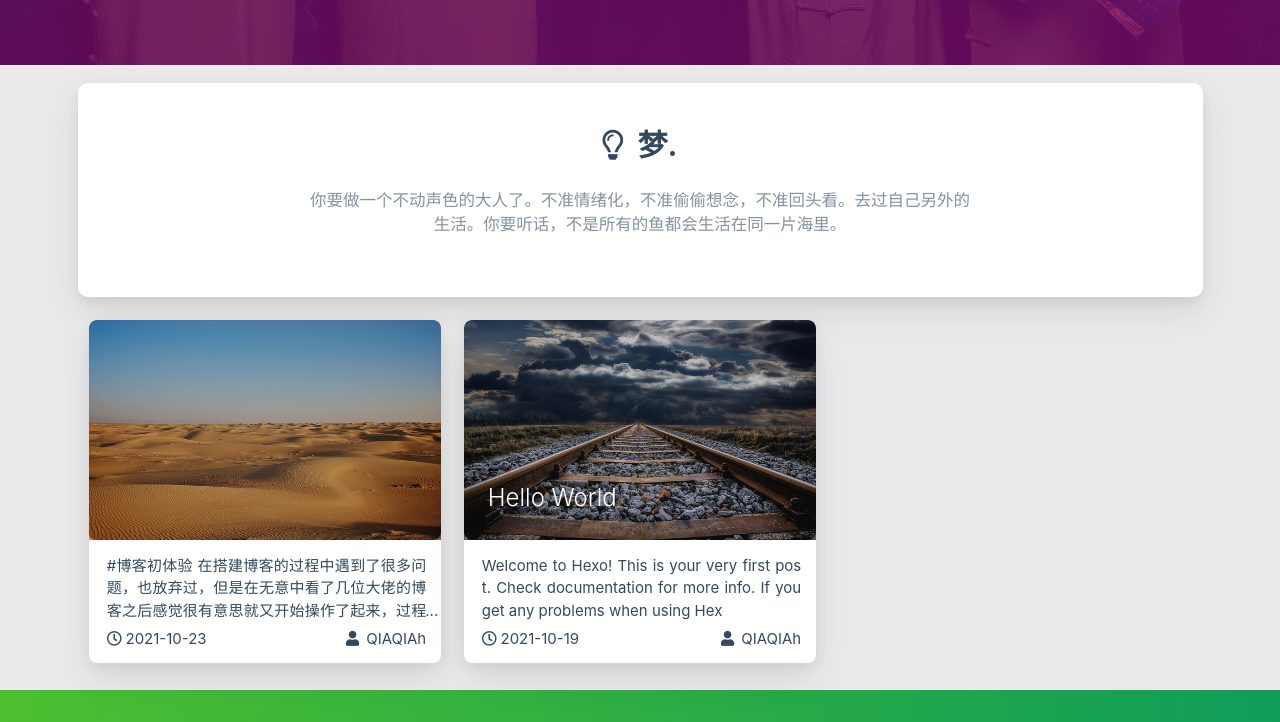
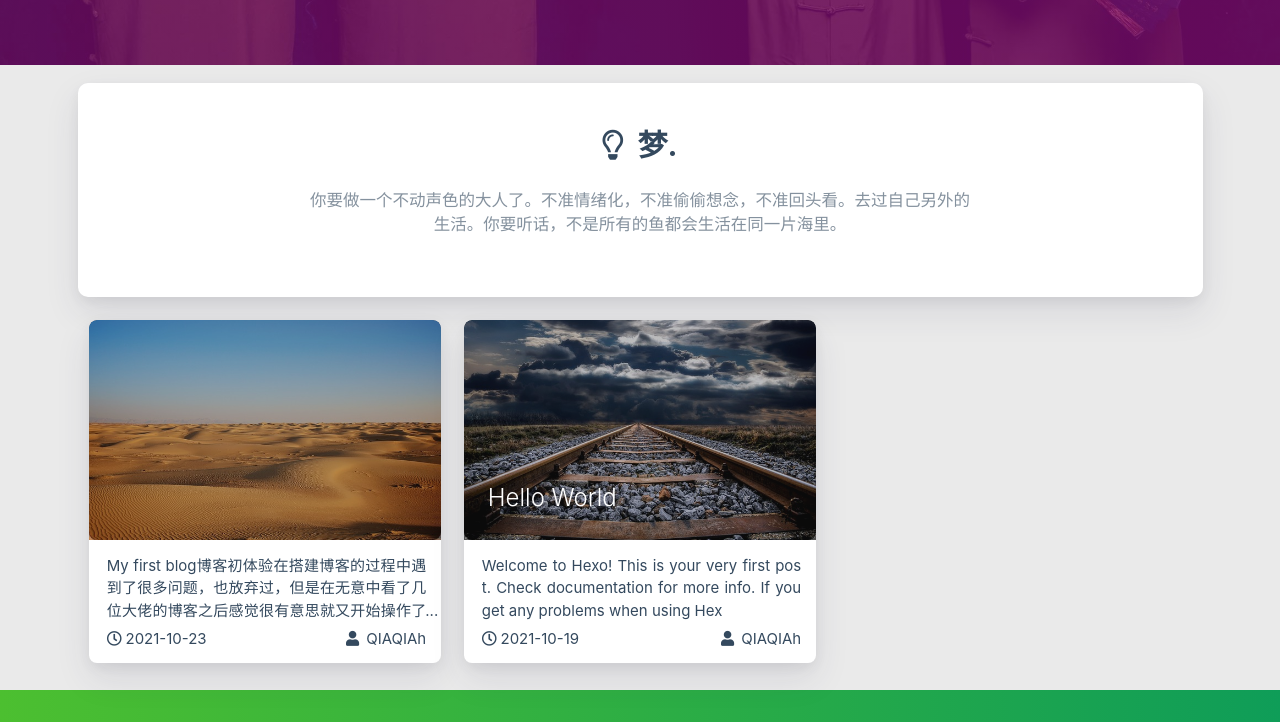
Before and after one commit to QIAQIAh/QIAQIAh.github.io, a plain HTML site: page index.html in a window 1280 px wide. Shown: the part 735-1457 px from the top of the page. Drawn offline with nearby package versions, Linux system fonts and the light colour scheme; some packages are replaced by stand-ins of ours; a script that the page names is missing.

Commit message:
Site updated: 2021-10-23 22:14:41

```diff
--- a/index.html
+++ b/index.html
@@ -570,10 +570,8 @@
                     <div class="card-content article-content">
                         <div class="summary block-with-text">
 
-                                #博客初体验
-在搭建博客的过程中遇到了很多问题，也放弃过，但是在无意中看了几位大佬的博客之后感觉很有意思就又开始操作了起来，过程中多次请教了大佬和百度，不得不惊叹现代互联网科技发展之迅速！
-#Markdown语法学习
-在b站找了视频教程看了
+                                My first blog博客初体验在搭建博客的过程中遇到了很多问题，也放弃过，但是在无意中看了几位大佬的博客之后感觉很有意思就又开始操作了起来，过程中多次请教了大佬和百度，不得不惊叹现代互联网科技发展之迅速！
+Markdown语法学习在b
 
                         </div>
                         <div class="publish-info">
--- a/search.xml
+++ b/search.xml
@@ -8,7 +8,7 @@
       <link href="/2021/10/23/%E5%8D%9A%E5%AE%A2%E5%88%9D%E4%BD%93%E9%AA%8C/"/>
       <url>/2021/10/23/%E5%8D%9A%E5%AE%A2%E5%88%9D%E4%BD%93%E9%AA%8C/</url>
 
-        <content type="html"><![CDATA[<p>#博客初体验</p><p>在搭建博客的过程中遇到了很多问题，也放弃过，但是在无意中看了几位大佬的博客之后感觉很有意思就又开始操作了起来，过程中多次请教了大佬和百度，不得不惊叹现代互联网科技发展之迅速！</p><p>#Markdown语法学习</p><p>在b站找了视频教程看了之后，惊叹于它语法的简单，对得起”让你爱上写作“这个标签</p>]]></content>
+        <content type="html"><![CDATA[<h1 id="My-first-blog"><a href="#My-first-blog" class="headerlink" title="My first blog"></a>My first blog</h1><h2 id="博客初体验"><a href="#博客初体验" class="headerlink" title="博客初体验"></a>博客初体验</h2><p>在搭建博客的过程中遇到了很多问题，也放弃过，但是在无意中看了几位大佬的博客之后感觉很有意思就又开始操作了起来，过程中多次请教了大佬和百度，不得不惊叹现代互联网科技发展之迅速！</p><h2 id="Markdown语法学习"><a href="#Markdown语法学习" class="headerlink" title="Markdown语法学习"></a>Markdown语法学习</h2><p>在b站找了视频教程看了之后，惊叹于它语法的简单，对得起”让你爱上写作“这个标签😍😍</p>]]></content>
 
 
 
```
Also changed, not shown: 2021/10/23/博客初体验/index.html (+2 -4 lines), archives/2021/10/index.html (+2 -4 lines), archives/2021/index.html (+2 -4 lines), archives/index.html (+2 -4 lines).
